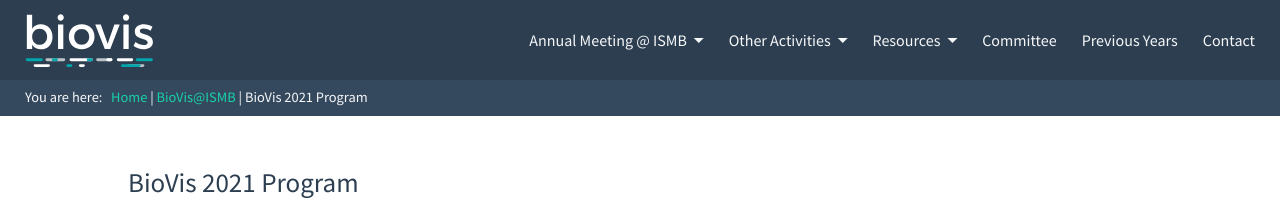
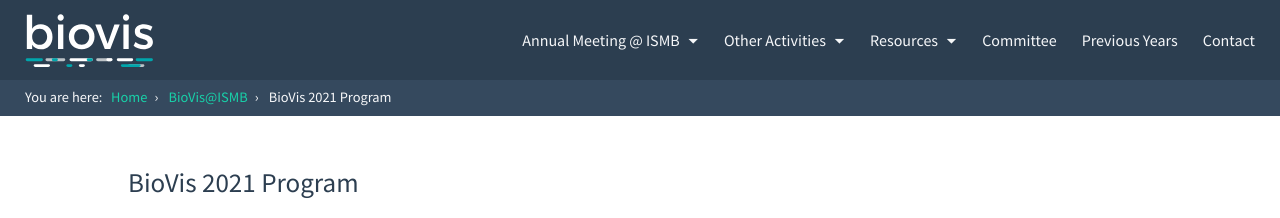
Before and after one commit to foreveremain/2024, a Jekyll site: the page built from _posts/2021-06-11-ismb-program.md, in a window 1280 px wide. Shown: the top 218 px of the page. Built offline with Jekyll 4.4.1, drawn with Linux system fonts in a browser that asks for light colours.

Commit message:
adjust styles

```diff
--- a/_includes/header.html
+++ b/_includes/header.html
@@ -22,8 +22,7 @@
                 <a href="{{ item.url }}">{{ item.title }}</a>
                 {% endif %}
                 {% else %}
-                <span tabindex="0" role="button"><span>{{ item.title }}</span> <i
-                        class="material-icons dropdown-arrow">arrow_drop_down</i></span>
+                <span tabindex="0" role="button"><span>{{ item.title }}</span></span>
                 {% endif %}
                 {% if item.subfolderitems %}
                 <ul>
--- a/_layouts/post.html
+++ b/_layouts/post.html
@@ -1,16 +1,15 @@
 ---
 layout: default
 ---
-<div class="breadcrumbs moduletable">
+
 <ul class="breadcrumb">
     <li class="active">You are here: &nbsp;</li>
-        <li><a href="{{ site.baseurl }}/" class="pathway">Home</a> |</li>
+    <li><a href="{{ site.baseurl }}/" class="pathway">Home</a><span class="chevron">&rsaquo;</span></li>
     {% if page.back_title %}
-        <li><a href="{{ site.baseurl }}/{{page.back_url}}" class="pathway">{{page.back_title}}</a> |</li>
+    <li><a href="{{ site.baseurl }}/{{page.back_url}}" class="pathway">{{page.back_title}}</a><span class="chevron">&rsaquo;</span></li>
     {% endif %}
     <li class="active"><span>{{ page.title }}</span></li>
 </ul>
-</div>
 
 <article>
     <h3 itemprop="name">{{ page.title }}</h3>
@@ -18,8 +17,7 @@ layout: default
         <i>Published {{ page.date | date: "%b %-d, %Y" }}</i>
     </p>
     <p>
-        <span class="author">{% if page.author %} {{ page.author }}{% endif %}{% if page.meta %} • {{ page.meta }}{%
-            endif %}</span>
+        <span class="author">{% if page.author %} {{ page.author }}{% endif %}{% if page.meta %} • {{ page.meta }}{% endif %}</span>
     </p>
 
     {{ content }}
--- a/css/main.css
+++ b/css/main.css
@@ -205,8 +205,19 @@ header .brand-logo img {
 		border: none;
 	}
 
-	nav > ul > li > :hover:not(:focus-within) {
-		color: var(--link-color-on-dark);
+	nav > ul > li > span > span {
+		padding-right: 1.2em;
+	}
+
+	nav > ul > li > span > span:after {
+		content: "arrow_drop_down";
+		margin-left: 0.1em;
+		font-family: 'Material Icons';
+		font-weight: normal;
+		font-style: normal;
+		font-size: 1.4em;
+		vertical-align: baseline;
+		position: absolute;
 	}
 
 	nav > ul > li > ul {
@@ -226,6 +237,10 @@ header .brand-logo img {
 		border-bottom-right-radius: 3px;
 	}
 
+	nav > ul > li > ul a:hover {
+		background-color: #e0e0e0;
+	}
+
 	nav > ul > li:is(:focus-within, :hover) > :is(a, span, button) {
 		background-color: var(--background-color-dark);
 	}
@@ -236,7 +251,7 @@ header .brand-logo img {
 
 	nav > ul > li > ul :is(a, span) {
 		display: block;
-		padding: 0.3em calc(var(--base-gap) * 0.25);
+		padding: 0.4em calc(var(--base-gap) * 0.25);
 		color: black; /* TODO */
 	}
 
@@ -585,9 +600,7 @@ ul.post-list {
 }
 
 .post-list-item-event {
-    border-radius: 5px;
-    padding-bottom: 15px;
-    border-bottom: 2px solid #f1f2f1;
+	margin-bottom: 2em;
 }
 
 .post-list-item-event .date {
@@ -596,6 +609,7 @@ ul.post-list {
     padding: 5px 7px;
     color: var(--text-color-on-dark);
     display: inline-block;
+	margin-right: 0.5em;
 }
 
 .post-list-item-event .post-list-link {
@@ -729,17 +743,6 @@ ul.post-list {
     font-size: 1em;
 }
 
-
-.disabled {
-    pointer-events: none;
-    cursor: default;
-}
-
-.side-nav .disabled,
-.dropdown-content .disabled {
-    color: lightgray;
-}
-
 svg {
     fill: currentColor;
 }
```
Lines whose indentation alone changed are shown as unchanged.
